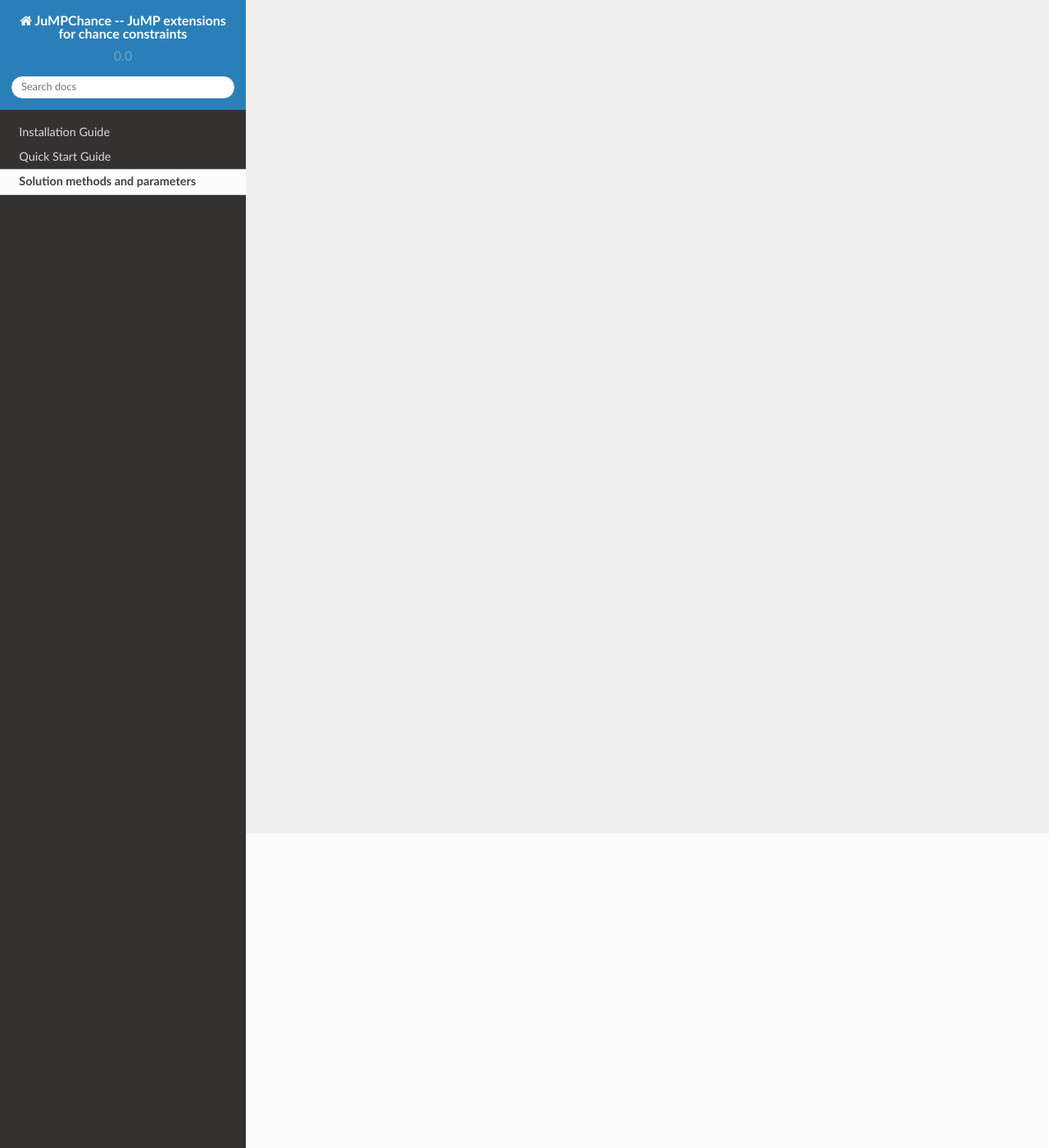
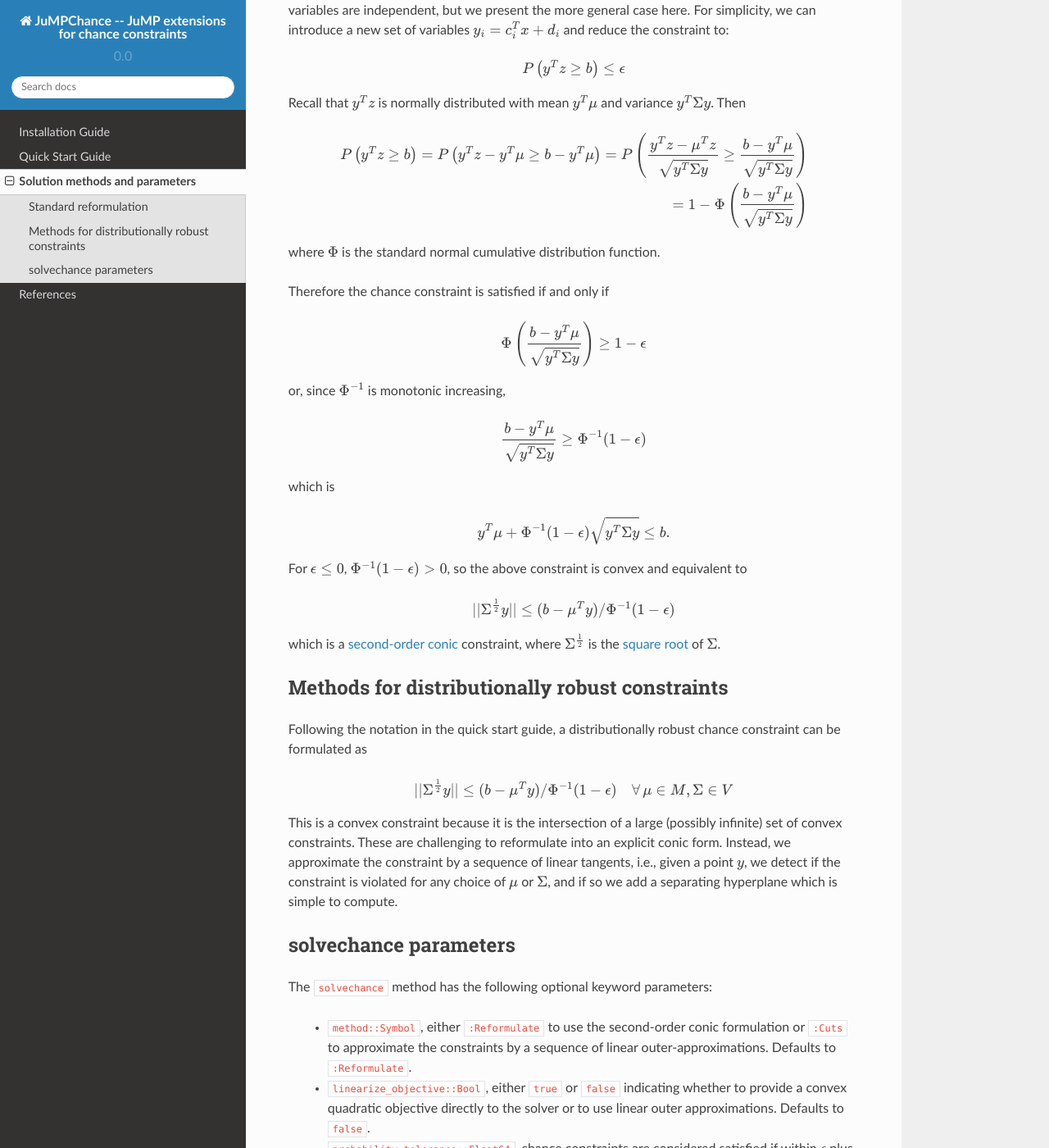
Before and after one commit to mlubin/JuMPChance.jl, a Sphinx documentation site: the page built from doc/solution.rst, in a window 1280 px wide and 1400 px high, scrolled down 384 px. Shown: the whole window at 82% size. Built offline with Sphinx 7.4.7 and the Read the Docs theme 2.0.0, drawn with Linux system fonts in a browser that asks for light colours; some of the changed text lies outside the part shown.

Commit message:
doc updates

```diff
--- a/doc/index.rst
+++ b/doc/index.rst
@@ -34,3 +34,4 @@
     installation.rst
     quickstart.rst
     solution.rst
+    references.rst
--- a/doc/solution.rst
+++ b/doc/solution.rst
@@ -2,3 +2,81 @@
 -------------------------------
 Solution methods and parameters
 -------------------------------
+
+Standard reformulation
+^^^^^^^^^^^^^^^^^^^^^^
+
+Consider the chance constraint
+
+.. math::
+
+    P\left(\sum_{i=1}^k \left(c_i^Tx +d_i\right)z_i \geq b\right) \leq \epsilon
+
+where :math:`z \sim \mathcal{N}(\mu,\Sigma)` is a vector in :math:`\mathbb{R}^n` of jointly normal random
+variables with mean :math:`\mu` and covariance matrix :math:`\Sigma`. JuMPChance currently only supports a diagonal covariance matrix :math:`\Sigma`, i.e., all variables are independent, but we present the more general case here. For simplicity, we can introduce a new set of variables :math:`y_i = c_i^Tx + d_i` and reduce the constraint to:
+
+.. math::
+
+    P\left(y^Tz \geq b\right) \leq \epsilon
+
+Recall that :math:`y^Tz` is normally distributed with mean :math:`y^T\mu` and variance :math:`y^T\Sigma y`. Then
+
+.. math::
+
+    P\left(y^Tz \geq b\right) = P\left(y^Tz - y^T\mu \geq b - y^T\mu\right) = P\left( \frac{y^Tz - \mu^Tz}{\sqrt{y^T\Sigma y}} \geq \frac{b - y^T\mu}{\sqrt{y^T\Sigma y}}\right)
+
+
+    = 1- \Phi\left(\frac{b - y^T\mu}{\sqrt{y^T\Sigma y}}\right)
+
+where :math:`\Phi` is the standard normal cumulative distribution function.
+
+Therefore the chance constraint is satisfied if and only if
+
+.. math::
+
+    \Phi\left(\frac{b - y^T\mu}{\sqrt{y^T\Sigma y}}\right) \geq 1- \epsilon
+
+or, since :math:`\Phi^{-1}` is monotonic increasing,
+
+.. math::
+
+    \frac{b - y^T\mu}{\sqrt{y^T\Sigma y}} \geq \Phi^{-1}(1-\epsilon)
+
+which is
+
+.. math::
+
+    y^T\mu + \Phi^{-1}(1-\epsilon)\sqrt{y^T\Sigma y} \leq b.
+
+For :math:`\epsilon \leq 0`, :math:`\Phi^{-1}(1-\epsilon) > 0`, so the above constraint is convex and equivalent to
+
+.. math::
+
+    ||\Sigma^{\frac{1}{2}}y|| \leq (b-\mu^Ty)/\Phi^{-1}(1-\epsilon)
+
+which is a `second-order conic <http://en.wikipedia.org/wiki/Second-order_cone_programming>`_ constraint, where :math:`\Sigma^{\frac{1}{2}}` is the `square root <http://en.wikipedia.org/wiki/Square_root_of_a_matrix>`_ of :math:`\Sigma`.
+
+Methods for distributionally robust constraints
+^^^^^^^^^^^^^^^^^^^^^^^^^^^^^^^^^^^^^^^^^^^^^^^
+
+Following the notation in the quick start guide, a distributionally robust
+chance constraint can be formulated as
+
+.. math::
+
+    ||\Sigma^{\frac{1}{2}}y|| \leq (b-\mu^Ty)/\Phi^{-1}(1-\epsilon)\quad \forall\, \mu \in M, \Sigma \in V
+
+This is a convex constraint because it is the intersection of a large (possibly infinite) set of convex constraints. These are challenging to reformulate into an explicit conic form. Instead, we approximate the constraint by a sequence of linear tangents, i.e., given a point :math:`y`, we detect if the constraint is violated for any choice of :math:`\mu` or :math:`\Sigma`, and if so we add a separating hyperplane which is simple to compute.
+
+solvechance parameters
+^^^^^^^^^^^^^^^^^^^^^^
+
+The ``solvechance`` method has the following optional keyword parameters:
+
+    - ``method::Symbol``, either ``:Reformulate`` to use the second-order conic formulation or ``:Cuts`` to approximate the constraints by a sequence of linear outer-approximations. Defaults to ``:Reformulate``.
+    - ``linearize_objective::Bool``, either ``true`` or ``false`` indicating whether to provide a convex quadratic objective directly to the solver or to use linear outer approximations. Defaults to ``false``.
+    - ``probability_tolerance::Float64``, chance constraints are considered satisfied if within :math:`\epsilon` plus the given tolerance. Defaults to ``0.001``.
+    - ``debug::Bool``, enables debugging output for the outer approximation algorithm. Defaults to ``false``.
+    - ``iteration_limit::Int``, limits the number of iterations performed by the outer approximation algorithm. (In each iteration, a single linearization is added for each violated constraint.) Defaults to ``60``.
+    - ``objective_linearization_tolerance::Float64``, absolute term-wise tolerance used when linearizing quadratic objectives. Defaults to ``1e-6``.
+    - ``reformulate_quadobj_to_conic::Bool``, if ``true``, automatically reformulates a quadratic objective into second-order conic form. This is necessary for some solvers like Mosek or ECOS which don't support mixing quadratic and conic constraints. Defaults to ``false`` except if the solver is ECOS.
```
Also changed, not shown: other parts of doc/index.rst (+1 -1 lines), doc/quickstart.rst (+4 -4 lines), doc/references.rst (added, +10 -0 lines).
